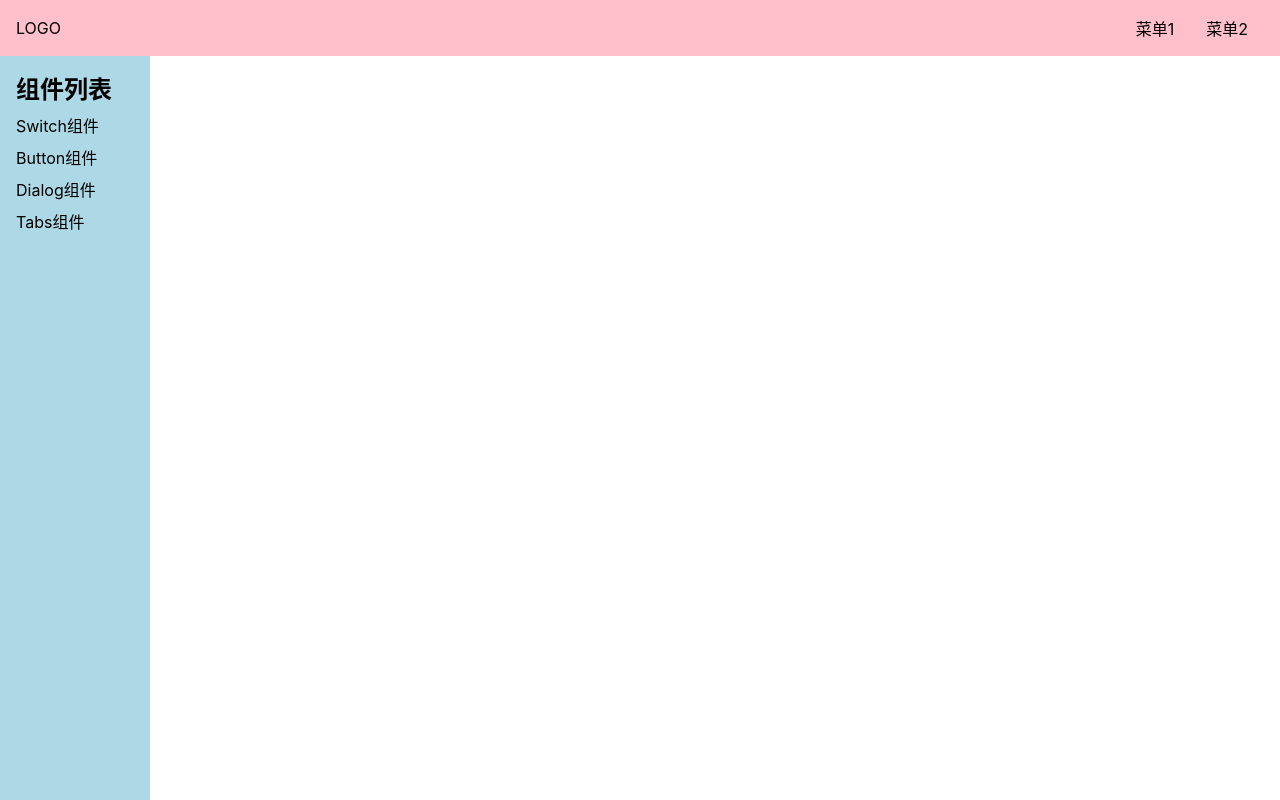
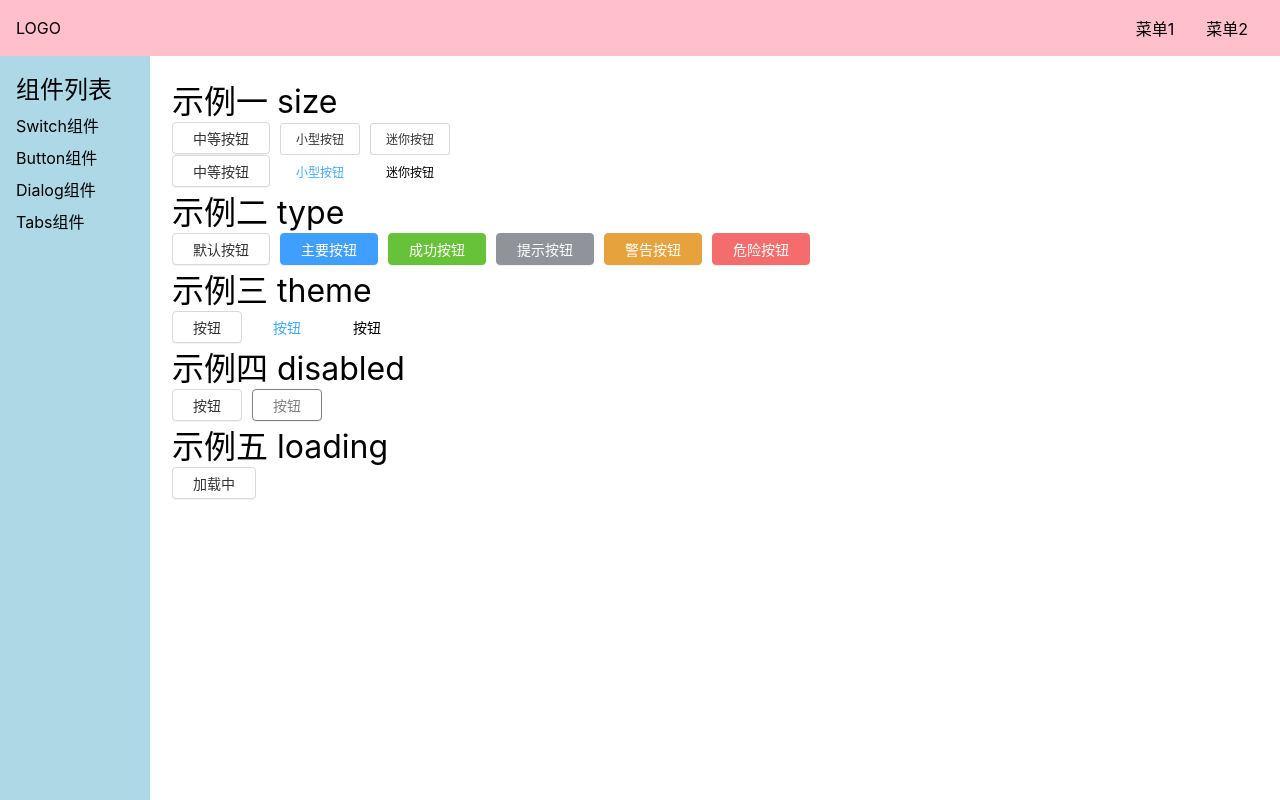
Before and after one commit to xiehaopei/fireworks-ui, a Vue app: page /doc/button in a window 1280 px wide. Built offline with nearby package versions, Linux system fonts and the light colour scheme.

Commit message:
完成button组件初步开发

```diff
--- a/src/components/buttonPage.vue
+++ b/src/components/buttonPage.vue
@@ -1,14 +1,44 @@
 <!--
  * @Author: Haopei Xie
  * @Date: 2020-10-06 16:29:38
- * @LastEditTime: 2020-10-06 16:29:50
+ * @LastEditTime: 2020-10-09 22:16:20
  * @LastEditors: Haopei Xie
  * @Description:
- * @FilePath: \Pibukae:\vue\fireworks-ui\src\components\button.vue
+ * @FilePath: \Pibukae:\vue\fireworks-ui\src\components\buttonPage.vue
  * @
 -->
 <template>
-<div>
+  <div>
+    <h1>示例一 size</h1>
+    <Button size="medium">中等按钮</Button>
+    <Button size="small">小型按钮</Button>
+    <Button size="mini">迷你按钮</Button>
+    <br />
+    <Button size="medium" theme="button">中等按钮</Button>
+    <Button size="small" theme="link">小型按钮</Button>
+    <Button size="mini" theme="text">迷你按钮</Button>
+    <h1>示例二 type</h1>
+    <Button type="default">默认按钮</Button>
+    <Button type="primary">主要按钮</Button>
+    <Button type="success">成功按钮</Button>
+    <Button type="info">提示按钮</Button>
+    <Button type="warning">警告按钮</Button>
+    <Button type="danger">危险按钮</Button>
+    <h1>示例三 theme</h1>
+    <Button theme="button">按钮</Button>
+    <Button theme="link">按钮</Button>
+    <Button theme="text">按钮</Button>
+    <h1>示例四 disabled</h1>
+    <Button>按钮</Button>
+    <Button disabled>按钮</Button>
+    <h1>示例五 loading</h1>
+    <Button loading>加载中</Button>
+  </div>
+</template>
 
-</div>
-</template>
+<script lang="ts">
+import Button from "../lib/Button.vue";
+export default {
+  components: { Button },
+};
+</script>
--- a/src/index.css
+++ b/src/index.css
@@ -1 +1 @@
-*{margin:0;padding:0;box-sizing:border-box}body{font-size:16px;font-family:-apple-system, "Noto Sans", "Helvetica Neue", Helvetica, "Nimbus Sans L", Arial, "Liberation Sans", "PingFang SC", "Hiragino Sans GB", "Noto Sans CJK SC", "Source Han Sans SC", "Source Han Sans CN", "Microsoft YaHei", "Wenquanyi Micro Hei", "WenQuanYi Zen Hei", "ST Heiti", SimHei, "WenQuanYi Zen Hei Sharp", sans-serif}ul,ol{list-style:none}a{text-decoration:none;color:inherit}a:hover{border-bottom:1px solid;cursor:pointer}
+*{box-sizing:border-box;margin:0;padding:0}body{font-family:-apple-system, "Noto Sans", "Helvetica Neue", Helvetica, "Nimbus Sans L", Arial, "Liberation Sans", "PingFang SC", "Hiragino Sans GB", "Noto Sans CJK SC", "Source Han Sans SC", "Source Han Sans CN", "Microsoft YaHei", "Wenquanyi Micro Hei", "WenQuanYi Zen Hei", "ST Heiti", SimHei, "WenQuanYi Zen Hei Sharp", sans-serif;font-size:16px}ul,ol{list-style:none}a{text-decoration:none;color:inherit}a:hover{border-bottom:1px solid;cursor:pointer}h1,h2,h3,h4,h5,h6{font-weight:normal}
--- a/src/index.scss
+++ b/src/index.scss
@@ -1,16 +1,16 @@
 * {
+  box-sizing: border-box;
   margin: 0;
   padding: 0;
-  box-sizing: border-box;
 }
 
 body {
-  font-size: 16px;
   font-family: -apple-system, "Noto Sans", "Helvetica Neue", Helvetica,
     "Nimbus Sans L", Arial, "Liberation Sans", "PingFang SC", "Hiragino Sans GB",
     "Noto Sans CJK SC", "Source Han Sans SC", "Source Han Sans CN",
     "Microsoft YaHei", "Wenquanyi Micro Hei", "WenQuanYi Zen Hei", "ST Heiti",
     SimHei, "WenQuanYi Zen Hei Sharp", sans-serif;
+  font-size: 16px;
 }
 
 ul,
@@ -27,3 +27,12 @@ a {
     cursor: pointer;
   }
 }
+
+h1,
+h2,
+h3,
+h4,
+h5,
+h6 {
+  font-weight: normal;
+}
--- /dev/null
+++ b/src/lib/Button.vue
@@ -0,0 +1,195 @@
+<!--
+ * @Author: Haopei Xie
+ * @Date: 2020-10-09 16:22:56
+ * @LastEditTime: 2020-10-09 22:30:36
+ * @LastEditors: Haopei Xie
+ * @Description:
+ * @FilePath: \Pibukae:\vue\fireworks-ui\src\lib\Button.vue
+ * @
+-->
+<template>
+  <button class="fireworks-button" :class="classList">
+    <span class="fireworks-loading" v-if="loading"></span>
+    <span>
+      <slot></slot>
+    </span>
+  </button>
+</template>
+
+<script>
+import { computed } from 'vue';
+export default {
+  inheritAttrs: true,
+  props: {
+    size: {
+      type: String,
+      default: 'medium',
+    },
+    type: {
+      type: String,
+      default: 'default',
+    },
+    theme: {
+      type: String,
+      default: 'button',
+    },
+    disabled: {
+      type: Boolean,
+      default: false,
+    },
+    loading: {
+      type: Boolean,
+      default: false,
+    },
+  },
+  setup(props) {
+    const { theme, type, size, disabled, loading } = props;
+    const classList = computed(() => {
+      return {
+        [`fireworks-theme-${theme}`]: theme,
+        [`fireworks-type-${type}`]: type,
+        [`fireworks-size-${size}`]: size,
+        ['is-disabled']: disabled,
+        ['is-loading']: loading,
+      };
+    });
+    return { classList };
+  },
+};
+</script>
+
+<style lang="scss">
+$h: 32px;
+$border-color: #d9d9d9;
+$color: #333;
+$blue: #40a9ff;
+$radius: 4px;
+$grey: grey;
+.fireworks-button {
+	display: inline-flex;
+	justify-content: center;
+	align-items: center;
+	box-sizing: border-box;
+	padding: 0 12px;
+	border: 1px solid $border-color;
+	border-radius: $radius;
+	height: $h;
+	background: white;
+	box-shadow: 0 1px 0 fade-out(black, .95);
+	cursor: pointer;
+	font-weight: 500;
+	color: $color;
+	white-space: nowrap;
+	& + & {
+		margin-left: 10px;
+	}
+	&:hover,
+	&:focus {
+		border-color: $blue;
+		color: $blue;
+	}
+	&:focus {
+		outline: none;
+	}
+	&::-moz-focus-inner {
+		border: 0;
+	}
+	&.fireworks-theme-link {
+		border-color: transparent;
+		box-shadow: none;
+		color: $blue;
+		&:hover,
+		&:focus {
+			color: lighten($blue, 10%);
+		}
+	}
+	&.fireworks-theme-text {
+		border-color: transparent;
+		box-shadow: none;
+		color: inherit;
+		&:hover,
+		&:focus {
+			background: darken(white, 5%);
+		}
+	}
+	&.fireworks-size-medium {
+		padding: 10px 20px;
+		border-radius: 4px;
+		font-size: 14px;
+	}
+	&.fireworks-size-small {
+		padding: 9px 15px;
+		border-radius: 3px;
+		font-size: 12px;
+	}
+	&.fireworks-size-mini {
+		padding: 7px 15px;
+		border-radius: 3px;
+		font-size: 12px;
+	}
+	&.fireworks-type-primary {
+		border-color: #409eff;
+		background-color: #409eff;
+		color: #fff;
+	}
+	&.fireworks-type-success {
+		border-color: #67c23a;
+		background-color: #67c23a;
+		color: #fff;
+	}
+	&.fireworks-type-info {
+		border-color: #909399;
+		background-color: #909399;
+		color: #fff;
+	}
+	&.fireworks-type-warning {
+		border-color: #e6a23c;
+		background-color: #e6a23c;
+		color: #fff;
+	}
+	&.fireworks-type-danger {
+		border-color: #f56c6c;
+		background-color: #f56c6c;
+		color: #fff;
+	}
+	/* &.fireworks-theme-button {
+		&[disabled] {
+			cursor: not-allowed;
+			color: $grey;
+			&:hover {
+				border-color: $grey;
+			}
+		}
+	}
+	&.fireworks-theme-link,
+	&.fireworks-theme-text {
+		&[disabled] {
+			cursor: not-allowed;
+			color: $grey;
+		}
+	} */
+	&.is-disabled {
+		border-color: $grey;
+		cursor: not-allowed;
+		color: $grey;
+	}
+	&.is-loading {
+		position: relative;
+		pointer-events: none;
+	}
+	&.fireworks-loading {
+		width: 14px;
+		height: 14px;
+		background-color: red;
+		animation: fireworks-spin 1s infinite;
+	}
+	@keyframes fireworks-spin {
+		0% {
+			transform: rotate(0deg);
+		}
+		100% {
+			transform: rotate(360deg);
+		}
+	}
+}
+</style>
--- a/src/lib/Switch.vue
+++ b/src/lib/Switch.vue
@@ -1,7 +1,7 @@
 <!--
  * @Author: Haopei Xie
  * @Date: 2020-10-08 08:58:21
- * @LastEditTime: 2020-10-08 13:47:53
+ * @LastEditTime: 2020-10-09 20:50:41
  * @LastEditors: Haopei Xie
  * @Description:
  * @FilePath: \Pibukae:\vue\fireworks-ui\src\lib\switch.vue
@@ -9,7 +9,7 @@
 -->
 <template>
   <div>
-    <button :class="{checked:value}" @click="check">
+    <button class="fireworks-switch" :class="{'fireworks-checked':value}" @click="check">
       <span></span>
     </button>
   </div>
@@ -32,31 +32,31 @@ export default {
 };
 </script>
 
-<style lang="scss" scoped>
+<style lang="scss">
 $h: 22px;
 $h2: $h - 4px;
 
-button {
+.fireworks-switch {
+	position: relative;
+	border: none;
+	border-radius: $h / 2;
+	width: $h * 2;
 	height: $h;
-  width: $h * 2;
-  border: none;
+	outline: none;
 	background-color: #bfbfbf;
-  border-radius: $h / 2;
-  position: relative;
-  outline: none;
 
 	> span {
 		position: absolute;
+		left: 2px;
 		top: 2px;
-    left: 2px;
+		border-radius: $h2 / 2;
+		width: $h2;
 		height: $h2;
-    width: $h2;
 		background-color: #fff;
-    border-radius: $h2 / 2;
 		transition: all, 250ms;
 	}
 
-  &.checked {
+	&.fireworks-checked {
 		background-color: #1890ff;
 		> span {
 			left: calc(100% - #{$h2} - 2px);
@@ -68,10 +68,10 @@ button {
 			width: $h2 + 4px;
 		}
 	}
-  &.checked:active {
+	&.fireworks-checked:active {
 		> span {
+			margin-left: -4px;
 			width: $h2 + 4px;
-      margin-left: -4px;
 		}
 	}
 }
--- /dev/null
+++ b/src/lib/fireworks.css
@@ -0,0 +1,5 @@
+[class^="fireworks-"],[class*=" fireworks-"]{box-sizing:border-box;margin:0;padding:0;font-family:-apple-system, "Noto Sans", "Helvetica Neue", Helvetica,
+ "Nimbus Sans L", Arial, "Liberation Sans", "PingFang SC", "Hiragino Sans GB",
+ "Noto Sans CJK SC", "Source Han Sans SC", "Source Han Sans CN",
+ "Microsoft YaHei", "Wenquanyi Micro Hei", "WenQuanYi Zen Hei", "ST Heiti",
+ SimHei, "WenQuanYi Zen Hei Sharp", sans-serif;font-size:16px}
--- /dev/null
+++ b/src/lib/fireworks.scss
@@ -0,0 +1,12 @@
+[class^="fireworks-"],
+[class*=" fireworks-"] {
+	box-sizing: border-box;
+	margin: 0;
+	padding: 0;
+	font-family: -apple-system, "Noto Sans", "Helvetica Neue", Helvetica,
+	"Nimbus Sans L", Arial, "Liberation Sans", "PingFang SC", "Hiragino Sans GB",
+	"Noto Sans CJK SC", "Source Han Sans SC", "Source Han Sans CN",
+	"Microsoft YaHei", "Wenquanyi Micro Hei", "WenQuanYi Zen Hei", "ST Heiti",
+	SimHei, "WenQuanYi Zen Hei Sharp", sans-serif;
+	font-size: 16px;
+}
--- a/src/main.ts
+++ b/src/main.ts
@@ -1,7 +1,7 @@
 /*
  * @Author: Haopei Xie
  * @Date: 2020-10-02 23:27:28
- * @LastEditTime: 2020-10-06 10:49:44
+ * @LastEditTime: 2020-10-09 20:59:38
  * @LastEditors: Haopei Xie
  * @Description:
  * @FilePath: \Pibukae:\vue\fireworks-ui\src\main.ts
@@ -10,6 +10,7 @@
 import { createApp } from "vue";
 import App from "./App.vue";
 import "./index.scss";
+import "./lib/fireworks.scss"
 import router from "./router";
 
 createApp(App).use(router).mount("#app");
```
Lines whose indentation alone changed are shown as unchanged.
